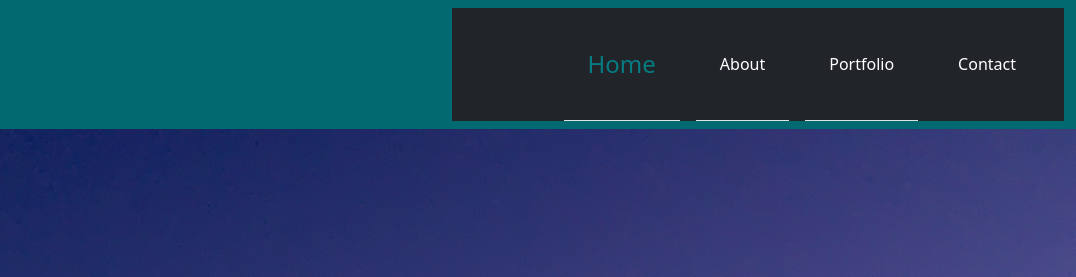
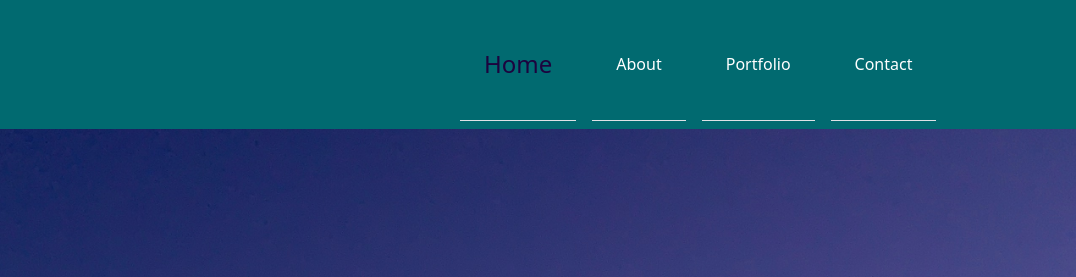
Before and after one commit to minhajsinanvp/portfolio-website, a plain HTML site: page index.html in a window 1280 px wide. Shown: the top 277 px of the page, 204-1280 px from the left. Drawn offline with nearby package versions, Linux system fonts and the light colour scheme; files whose address does not match are found by name.

Commit message:
correcting the navbar

```diff
--- a/css/style.css
+++ b/css/style.css
@@ -47,14 +47,15 @@ body {
     transition: font-size .5s;
 }
 .navbar-nav .nav-link.active, .navbar-nav .nav-link.show{
-    color: #067c82;
+    color: rgb(28, 3, 62);
+
     font-size: 1.5rem;
 
 }
 .nav-link:hover{
 
     font-size: 1.5rem;
-    color: #067c82;
+    color: rgb(28, 3, 62)
 
 }
 
@@ -64,6 +65,10 @@ body {
 
 .nav-item{
     margin: 0 0.5rem;
+}
+
+.offcanvas-body{
+    background-color: #016A70;
 }
 
 .btn-close{
--- a/index.html
+++ b/index.html
@@ -33,8 +33,8 @@
           <h5 class="offcanvas-title" id="offcanvasNavbarLabel">Menu</h5>
           <button type="button" class="btn-close" data-bs-dismiss="offcanvas" aria-label="Close"></button>
         </div>
-        <div class="offcanvas-body bg-dark">
-          <ul class="navbar-nav justify-content-end flex-grow-1 pe-3 list-group list-group-flush ">
+        <div class="offcanvas-body ">
+          <ul class="navbar-nav flex-grow-1 pe-3 list-group list-group-flush ">
             <li class="nav-item  list-group-item">
               <a class="nav-link " aria-current="page" href="#home">Home</a>
             </li>
@@ -47,7 +47,8 @@
             <li class="nav-item list-group-item">
               <a class="nav-link " aria-current="page" href="#contact">Contact</a>
             </li>
-
+            <li class="nav-item list-group-item">
+            </li>
 
           </ul>
 
@@ -59,7 +60,7 @@
 
 
 
-<section id="home" class="banner_wrapper">
+<section id="home">
   <div class="container">
     <div class="row d-flex justify-content-center">
       <div class="col-12 col-md-5 d-flex justify-content-center">
@@ -84,6 +85,13 @@
 </section>
 
 
+<section id="about">
+  <div class="container">
+    <div class="row"></div>
+  </div>
+</section>
+
+
 
 
 
```
